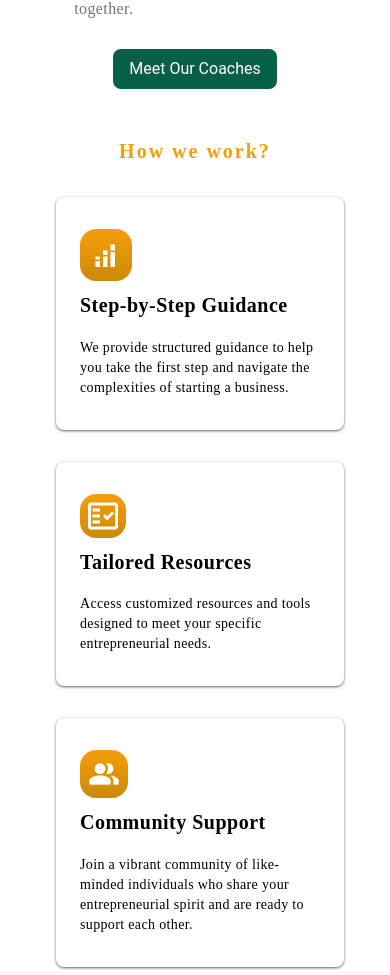
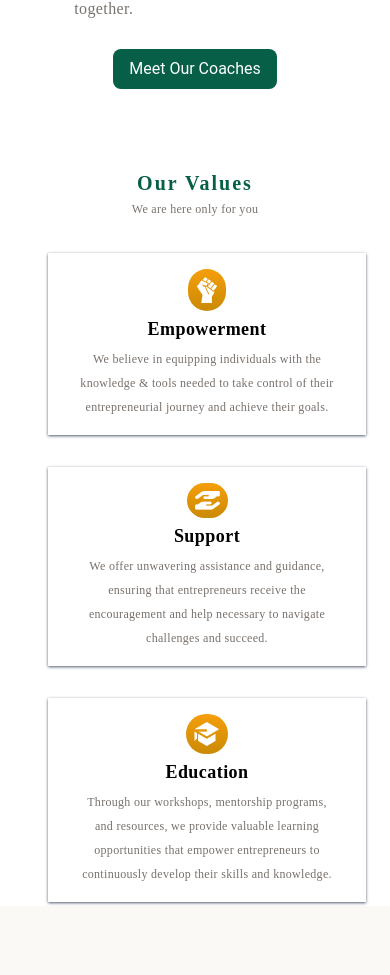
Before and after one commit to GreenVayu/List-startup, a React (Vite) app: page /Ourstory in a window 390 px wide. Shown: the part 751-1726 px from the top of the page. After the commit the page ends 1661 px from the top, so only its background shows below. Built offline with nearby package versions, Linux system fonts and the light colour scheme; the HTML template or start-up script is replaced by a standard one.

Commit message:
sec5 of our story page made with responsiveness

```diff
--- a/src/Ourstory.tsx
+++ b/src/Ourstory.tsx
@@ -30,20 +30,20 @@ function Ourstory() {
 
 <div className="text-stone-500 text-base font-normal font-['Orienta'] leading-8 tracking-wide w-4/5 mx-auto mt-4 pl-4">LIST was created to empower individuals to pursue their entrepreneurial dreams with confidence.<br/>We understand the fear that can hold aspiring business owners back.<br/>LIST is here to discard any uncertainty and foster a space where dreams come true and you can make changes in the world. Let’s Innovate together.</div>
 
-<div className="mx-auto mt-6 bg-emerald-800 rounded-lg w-fit sm:pl-0 sm:ml-10" > <button className="text-white text-base font-normal font-['Roboto'] px-4 py-2" >Meet Our Coaches </button></div>
+<div className="mx-auto mt-6 bg-emerald-800 rounded-lg w-fit sm:pl-0 sm:ml-16" > <button className="text-white text-base font-normal font-['Roboto'] px-4 py-2" >Meet Our Coaches </button></div>
 
 </div>
 
 </div>
 
-<div className="sec3 mt-12 lg:w-[70vw]" >
+{/* <div className="sec3 mt-12" >
 
-<div>
-  <div className="text-xl font-semibold font-['Mukta'] tracking-widest w-fit mx-auto text-amber-500">How we work?</div>
+<div className="sm:bg-[url('/ourstory/cp.png')] sm:bg-cover sm:block sm:py-10">
+  <div className="text-xl font-semibold font-['Mukta'] tracking-widest w-fit mx-auto text-amber-500 sm:text-white">How we work?</div>
 
-  <div className="flex flex-col mt-4 w-fit ml-8 space-y-8 sm:flex-row sm:gap-10 sm:ml-0">
+  <div className="flex flex-col mt-4 w-fit mx-auto space-y-8 sm:flex-row sm:gap-8 ">
 
-  <div className="bg-white rounded-lg shadow px-6 py-8 mt-4 shadow-gray-500 w-72 mx-auto sm:mt-8 sm:w-48 sm:ml-8 lg:w-72 sm:ml-0">
+  <div className="bg-white rounded-lg shadow px-6 py-8 mt-4 sm:mt-8 sm:max-w-52 shadow-gray-500 mx-auto max-w-64 lg:min-w-72">
         <div className="bg-gradient-to-b from-amber-500 to-yellow-600 rounded-2xl w-fit">
           <img src='/ourstory/MdStackedBarChart.png' className="px-2 py-2"  />
         </div>
@@ -52,7 +52,7 @@ function Ourstory() {
         <div className="text-sm font-normal font-['Orienta'] leading-5 tracking-wide mt-2 pt-2" >We provide structured guidance to help you take the first step and navigate the complexities of starting a business.</div>
       </div>
 
-      <div className="bg-white rounded-lg shadow px-6 py-8 mt-4 shadow-gray-500 w-72 mx-auto sm:w-48 lg:w-72">
+      <div className="bg-white rounded-lg shadow px-6 py-8 mt-4 shadow-gray-500 mx-auto max-w-64 sm:max-w-56 lg:min-w-72">
         <div className="bg-gradient-to-b from-amber-500 to-yellow-600 rounded-2xl w-fit">
           <img src='/ourstory/Group.png' className="px-2 py-2"  />
         </div>
@@ -61,10 +61,7 @@ function Ourstory() {
         <div className="text-sm font-normal font-['Orienta'] leading-5 tracking-wide mt-2 pt-2" >Access customized resources and tools designed to meet your specific entrepreneurial needs.</div>
       </div>
 
-
-
-
-      <div className="bg-white rounded-lg shadow px-6 py-8 mt-4 shadow-gray-500 w-72 mx-auto sm:w-48 lg:w-72 ">
+      <div className="bg-white rounded-lg shadow px-6 py-8 mt-4 shadow-gray-500 mx-auto max-w-64 sm:max-w-52 lg:min-w-72">
         <div className="bg-gradient-to-b from-amber-500 to-yellow-600 rounded-2xl w-fit">
           <img src='/ourstory/MdPeopleAlt.png' className="px-2 py-2"  />
         </div>
@@ -78,8 +75,48 @@ function Ourstory() {
 </div>
 
 
+</div> */}
+
+<div className="sec5 mt-20">
+
+<div className="mb-4">
+  <div className="text-center text-emerald-800 text-xl font-semibold font-['Mukta'] tracking-widest sm:text-2xl" >Our Values</div>
+  <div className="text-center text-stone-500 text-xs font-normal font-['Orienta'] leading-6 tracking-wide sm:text-2xl">We are here only for you</div>
 </div>
 
+<div className="space-y-8 mt-8 ml-6 sm:flex sm:space-y-0 sm:space-x-4 lg:space-x-8">
+
+
+<div className="shadow shadow-gray-500 w-fit py-4 ">
+
+  <div className="bg-gradient-to-b from-amber-500 to-yellow-600 rounded-full w-fit px-2 py-2 mx-auto">
+    <img src="/ourstory/Vector.png"  />
+  </div>
+  <div className="text-black text-lg font-semibold font-['Mukta'] leading-5 tracking-wide w-fit mx-auto py-2" >Empowerment</div>
+  <div className="text-center text-stone-500 text-xs font-normal font-['Orienta'] leading-6 tracking-wide w-4/5 mx-auto" >We believe in equipping individuals with the knowledge & tools needed to take control of their entrepreneurial journey and achieve their goals.</div>
+</div>
+
+<div className="shadow shadow-gray-500 w-fit py-4 ">
+
+  <div className="bg-gradient-to-b from-amber-500 to-yellow-600 rounded-full w-fit px-2 py-2 mx-auto">
+    <img src="/ourstory/Vector1.png"  />
+  </div>
+  <div className="text-black text-lg font-semibold font-['Mukta'] leading-5 tracking-wide w-fit mx-auto py-2" >Support</div>
+  <div className="text-center text-stone-500 text-xs font-normal font-['Orienta'] leading-6 tracking-wide w-4/5 mx-auto" >We offer unwavering assistance and guidance, ensuring that entrepreneurs receive the encouragement and help necessary to navigate challenges and succeed.</div>
+</div>
+
+<div className="shadow shadow-gray-500 w-fit py-4 ">
+
+  <div className="bg-gradient-to-b from-amber-500 to-yellow-600 rounded-full w-fit px-2 py-2 mx-auto">
+    <img src="/ourstory/Vector2.png"  />
+  </div>
+  <div className="text-black text-lg font-semibold font-['Mukta'] leading-5 tracking-wide w-fit mx-auto py-2" >Education</div>
+  <div className="text-center text-stone-500 text-xs font-normal font-['Orienta'] leading-6 tracking-wide w-4/5 mx-auto" >Through our workshops, mentorship programs, and resources, we provide valuable learning opportunities that empower entrepreneurs to continuously develop their skills and knowledge.</div>
+</div>
+
+</div>
+
+</div>
         </div>
     )
 }
@@ -89,67 +126,59 @@ export default Ourstory
 
 {/*
 
-<div className="w-[365.81px] h-[282px] relative">
-  <div className="w-[365.81px] h-[282px] left-0 top-0 absolute bg-white rounded-lg shadow" />
-  <div className="w-[261px] h-[175px] left-[52px] top-[46px] absolute">
-    <div className="w-[259px] h-[167px] left-[2px] top-[8px] absolute">
-      <div className="w-[259px] left-0 top-[103px] absolute text-stone-500 text-sm font-normal font-['Orienta'] leading-[18px] tracking-wide">Join a vibrant community of like-minded individuals who share your entrepreneurial spirit and are ready to support each other.</div>
-      <div className="left-0 top-[56px] absolute text-black text-[22px] font-semibold font-['Mukta'] leading-relaxed tracking-wide">Community Support</div>
-      <div className="w-9 h-9 left-[46px] top-0 absolute origin-top-left rotate-180 justify-center items-center inline-flex" />
-    </div>
-    <div className="w-[59.24px] h-[51px] left-0 top-0 absolute">
-      <div className="w-[59.24px] h-[51px] left-0 top-0 absolute bg-gradient-to-b from-amber-500 to-yellow-600 rounded-2xl" />
-      <div className="w-8 h-8 left-[14px] top-[10px] absolute" />
+<div className="w-[244.78px] h-[172px] relative">
+  <div className="w-[127.53px] left-[69.94px] top-[75px] absolute text-black text-lg font-semibold font-['Mukta'] leading-[18px] tracking-wide">Empowerment</div>
+  <div className="w-[244.78px] h-[172px] left-0 top-0 absolute">
+    <div className="w-[244.78px] left-0 top-[110px] absolute text-center text-stone-500 text-xs font-normal font-['Orienta'] leading-[18px] tracking-wide">We believe in equipping individuals with the knowledge & tools needed to take control of their entrepreneurial journey and achieve their goals.</div>
+    <div className="w-[49.37px] h-12 left-[97.70px] top-0 absolute">
+      <div className="w-[49.37px] h-12 left-0 top-0 absolute bg-gradient-to-b from-amber-500 to-yellow-600 rounded-full" />
     </div>
   </div>
 </div>
 
-----
 
-<div className="w-[1202px] h-[393px] justify-start items-start gap-[38px] inline-flex">
-  <div className="text-white text-[38px] font-semibold font-['Mukta'] tracking-widest">How we work?</div>
-  <div className="w-[1201.81px] h-[282px] relative">
-    <div className="w-[365.81px] h-[282px] left-0 top-0 absolute">
-      <div className="w-[365.81px] h-[282px] left-0 top-0 absolute bg-white rounded-lg shadow" />
-      <div className="w-[261px] h-[174px] left-[52px] top-[47px] absolute">
-        <div className="w-[259px] left-[2px] top-[110px] absolute text-stone-500 text-sm font-normal font-['Orienta'] leading-[18px] tracking-wide">We provide structured guidance to help you take the first step and navigate the complexities of starting a business.</div>
-        <div className="left-[2px] top-[63px] absolute text-black text-[22px] font-semibold font-['Mukta'] leading-relaxed tracking-wide">Step-by-Step Guidance</div>
-        <div className="w-[59.24px] h-[51px] left-0 top-0 absolute">
-          <div className="w-[59.24px] h-[51px] left-0 top-0 absolute bg-gradient-to-b from-amber-500 to-yellow-600 rounded-2xl" />
-          <div className="w-9 h-9 left-[48px] top-[7px] absolute origin-top-left rotate-180" />
+--------------------------
+
+
+
+<div className="w-[1038px] h-[419px] justify-center items-center gap-[38px] inline-flex">
+  <div className="w-[1045.96px] h-[310px] relative">
+    <div className="w-[1045.96px] h-[310px] left-0 top-0 absolute bg-white rounded-lg shadow" />
+    <div className="w-[919.46px] h-[261px] left-[62.74px] top-[27px] absolute">
+      <div className="w-[261px] h-[0px] left-[291.06px] top-0 absolute origin-top-left rotate-90 border border-stone-500/opacity-20"></div>
+      <div className="w-[261px] h-[0px] left-[628.40px] top-0 absolute origin-top-left rotate-90 border border-stone-500/opacity-20"></div>
+      <div className="w-[244.78px] h-[188px] left-[674.68px] top-[25px] absolute">
+        <div className="w-[244.78px] h-[113px] left-0 top-[75px] absolute">
+          <div className="w-[244.78px] left-0 top-[35px] absolute text-center text-stone-500 text-xs font-normal font-['Orienta'] leading-[14px] tracking-wide">Through our workshops, mentorship programs, and resources, we provide valuable learning opportunities that empower entrepreneurs to continuously develop their skills and knowledge.</div>
+          <div className="w-[87.42px] left-[79.19px] top-0 absolute text-black text-lg font-semibold font-['Mukta'] leading-[18px] tracking-wide">Education</div>
+        </div>
+        <div className="w-[49.37px] h-12 left-[97.70px] top-0 absolute">
+          <div className="w-[49.37px] h-12 left-0 top-0 absolute bg-gradient-to-b from-amber-500 to-yellow-600 rounded-full" />
         </div>
       </div>
-    </div>
-    <div className="w-[365.81px] h-[282px] left-[418px] top-0 absolute">
-      <div className="w-[365.81px] h-[282px] left-0 top-0 absolute bg-white rounded-lg shadow" />
-      <div className="w-[261px] h-[157px] left-[52px] top-[46px] absolute">
-        <div className="w-[259px] left-[2px] top-[111px] absolute text-stone-500 text-sm font-normal font-['Orienta'] leading-[18px] tracking-wide">Access customized resources and tools designed to meet your specific entrepreneurial needs.</div>
-        <div className="left-[2px] top-[64px] absolute text-black text-[22px] font-semibold font-['Mukta'] leading-relaxed tracking-wide">Tailored Resources</div>
-        <div className="w-[59.24px] h-[51px] left-0 top-0 absolute">
-          <div className="w-[59.24px] h-[51px] left-0 top-0 absolute bg-gradient-to-b from-amber-500 to-yellow-600 rounded-2xl" />
-          <div className="w-9 h-9 left-[48px] top-[8px] absolute origin-top-left rotate-180 justify-center items-center inline-flex" />
+      <div className="w-[244.78px] h-[174px] left-[337.34px] top-[25px] absolute">
+        <div className="w-[244.78px] h-[99px] left-0 top-[75px] absolute">
+          <div className="w-[244.78px] left-0 top-[35px] absolute text-center text-stone-500 text-xs font-normal font-['Orienta'] leading-[14px] tracking-wide">We offer unwavering assistance and guidance, ensuring that entrepreneurs receive the encouragement and help necessary to navigate challenges and succeed.</div>
+          <div className="w-[70.96px] left-[87.42px] top-0 absolute text-black text-lg font-semibold font-['Mukta'] leading-[18px] tracking-wide">Support</div>
+        </div>
+        <div className="w-[49.37px] h-12 left-[97.70px] top-0 absolute">
+          <div className="w-[49.37px] h-12 left-0 top-0 absolute bg-gradient-to-b from-amber-500 to-yellow-600 rounded-full" />
         </div>
       </div>
-      <div className="w-9 h-9 left-[64px] top-[54px] absolute">
-        <div className="w-[30px] h-[27px] left-[3px] top-[4.50px] absolute">
-        </div>
-      </div>
-    </div>
-    <div className="w-[365.81px] h-[282px] left-[836px] top-0 absolute">
-      <div className="w-[365.81px] h-[282px] left-0 top-0 absolute bg-white rounded-lg shadow" />
-      <div className="w-[261px] h-[175px] left-[52px] top-[46px] absolute">
-        <div className="w-[259px] h-[167px] left-[2px] top-[8px] absolute">
-          <div className="w-[259px] left-0 top-[103px] absolute text-stone-500 text-sm font-normal font-['Orienta'] leading-[18px] tracking-wide">Join a vibrant community of like-minded individuals who share your entrepreneurial spirit and are ready to support each other.</div>
-          <div className="left-0 top-[56px] absolute text-black text-[22px] font-semibold font-['Mukta'] leading-relaxed tracking-wide">Community Support</div>
-          <div className="w-9 h-9 left-[46px] top-0 absolute origin-top-left rotate-180 justify-center items-center inline-flex" />
-        </div>
-        <div className="w-[59.24px] h-[51px] left-0 top-0 absolute">
-          <div className="w-[59.24px] h-[51px] left-0 top-0 absolute bg-gradient-to-b from-amber-500 to-yellow-600 rounded-2xl" />
-          <div className="w-8 h-8 left-[14px] top-[10px] absolute" />
+      <div className="w-[244.78px] h-[172px] left-0 top-[25px] absolute">
+        <div className="w-[127.53px] left-[69.94px] top-[75px] absolute text-black text-lg font-semibold font-['Mukta'] leading-[18px] tracking-wide">Empowerment</div>
+        <div className="w-[244.78px] h-[172px] left-0 top-0 absolute">
+          <div className="w-[244.78px] left-0 top-[110px] absolute text-center text-stone-500 text-xs font-normal font-['Orienta'] leading-[18px] tracking-wide">We believe in equipping individuals with the knowledge & tools needed to take control of their entrepreneurial journey and achieve their goals.</div>
+          <div className="w-[49.37px] h-12 left-[97.70px] top-0 absolute">
+            <div className="w-[49.37px] h-12 left-0 top-0 absolute bg-gradient-to-b from-amber-500 to-yellow-600 rounded-full" />
+          </div>
         </div>
       </div>
     </div>
   </div>
+  <div className="relative">
+    <div className="left-0 top-0 absolute text-emerald-800 text-[38px] font-semibold font-['Mukta'] tracking-widest">Our Values</div>
+    <div className="left-[20px] top-[63px] absolute text-center text-stone-500 text-xs font-normal font-['Orienta'] leading-[14px] tracking-wide">We are here only for you</div>
+  </div>
 </div>
-
     */ }
```
